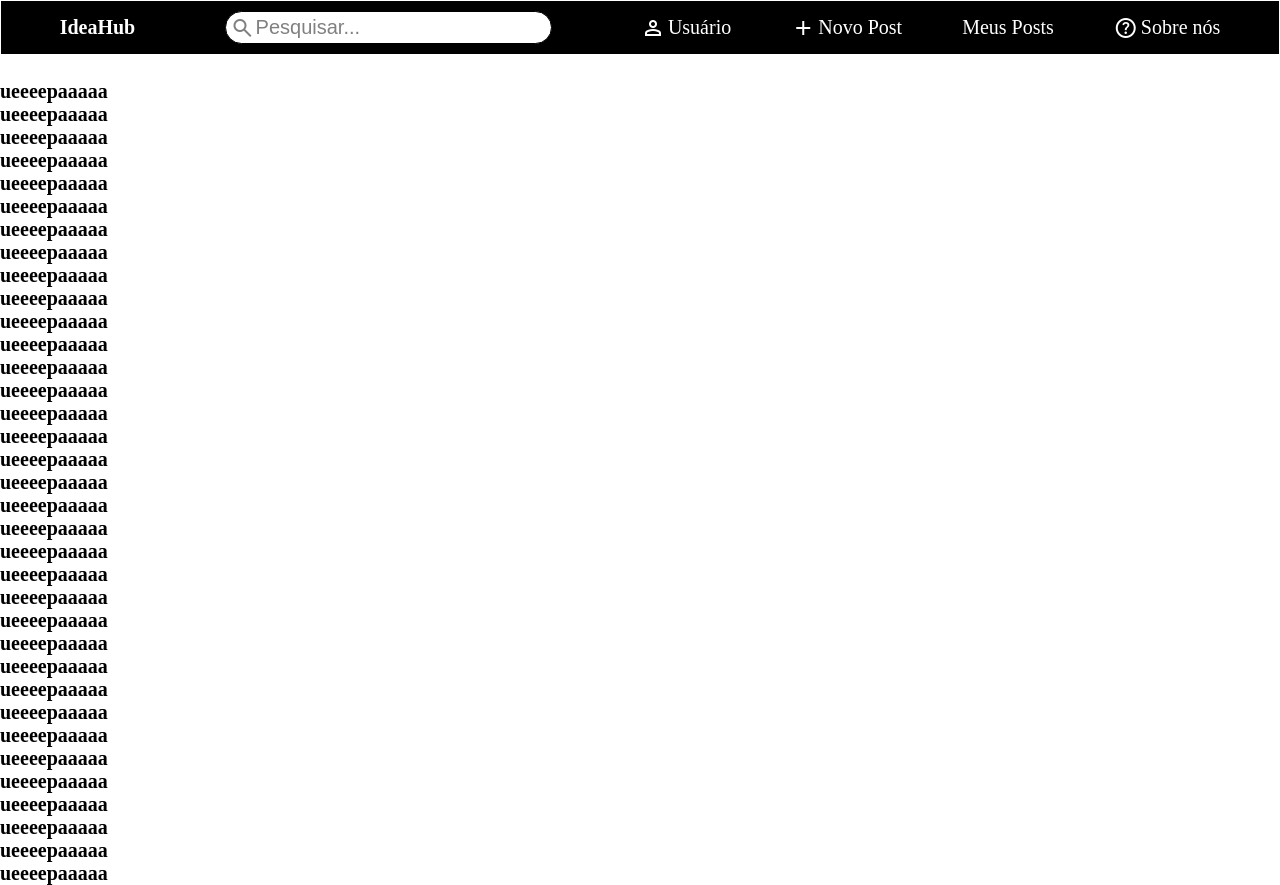
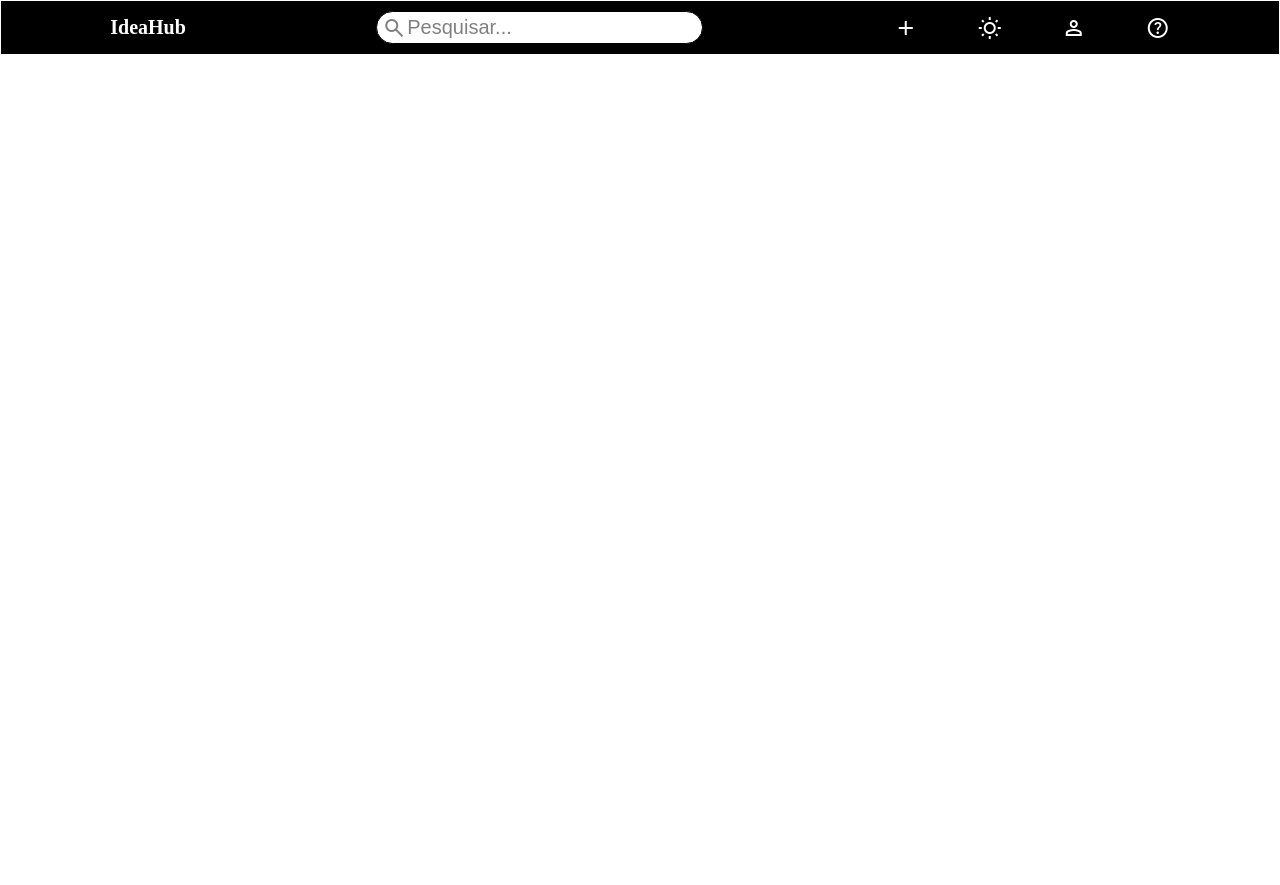
Before and after one commit to dsena205/ideaHub-frontend-templete, a PHP site: page / in a window 1280 px wide. After the commit the page ends 54 px from the top, so only its background shows below. Run offline with PHP 8.4, Linux system fonts and the light colour scheme.

Commit message:
desing principal

```diff
--- a/index.html
+++ b/index.html
@@ -22,23 +22,26 @@
             <ul class="nav-menu">
                 <li class="nav-item">
                     <a class="nav-link" href="#">
+                        <span class="material-symbols-outlined">add</span>
+                        <span class="descricao d-1">novo post</span>
+                    </a>
+                </li>
+                <li class="nav-item">
+                    <button class="mudar-tema nav-link">
+                        <span class="material-symbols-outlined">wb_sunny</span>
+                        <span class="descricao d-1">mudar tema</span>
+                    </button>
+                </li>
+                <li class="nav-item">
+                    <a class="nav-link usuario" href="#">
                         <span class="material-symbols-outlined">person</span>
-                        Usuário
+                        <span class="descricao d-1">Perfil</span>
                     </a>
                 </li>
                 <li class="nav-item">
                     <a class="nav-link" href="#">
-                        <span class="material-symbols-outlined">add</span>
-                        Novo Post
-                    </a>
-                </li>
-                <li class="nav-item">
-                    <a class="nav-link" href="#">Meus Posts</a>
-                </li>
-                <li class="nav-item">
-                    <a class="nav-link" href="#">
                         <span class="material-symbols-outlined">help</span>
-                        Sobre nós
+                        <span class="descricao">Sobre nós</span>
                     </a>
                 </li>
             </ul>
@@ -67,42 +70,6 @@
     </header>
 
     <main>
-        <h1>ueeeepaaaaa</h1>
-        <h1>ueeeepaaaaa</h1>
-        <h1>ueeeepaaaaa</h1>
-        <h1>ueeeepaaaaa</h1>
-        <h1>ueeeepaaaaa</h1>
-        <h1>ueeeepaaaaa</h1>
-        <h1>ueeeepaaaaa</h1>
-        <h1>ueeeepaaaaa</h1>
-        <h1>ueeeepaaaaa</h1>
-        <h1>ueeeepaaaaa</h1>
-        <h1>ueeeepaaaaa</h1>
-        <h1>ueeeepaaaaa</h1>
-        <h1>ueeeepaaaaa</h1>
-        <h1>ueeeepaaaaa</h1>
-        <h1>ueeeepaaaaa</h1>
-        <h1>ueeeepaaaaa</h1>
-        <h1>ueeeepaaaaa</h1>
-        <h1>ueeeepaaaaa</h1>
-        <h1>ueeeepaaaaa</h1>
-        <h1>ueeeepaaaaa</h1>
-        <h1>ueeeepaaaaa</h1>
-        <h1>ueeeepaaaaa</h1>
-        <h1>ueeeepaaaaa</h1>
-        <h1>ueeeepaaaaa</h1>
-        <h1>ueeeepaaaaa</h1>
-        <h1>ueeeepaaaaa</h1>
-        <h1>ueeeepaaaaa</h1>
-        <h1>ueeeepaaaaa</h1>
-        <h1>ueeeepaaaaa</h1>
-        <h1>ueeeepaaaaa</h1>
-        <h1>ueeeepaaaaa</h1>
-        <h1>ueeeepaaaaa</h1>
-        <h1>ueeeepaaaaa</h1>
-        <h1>ueeeepaaaaa</h1>
-        <h1>ueeeepaaaaa</h1>
-
     </main>
 
 
--- a/public/css/global.css
+++ b/public/css/global.css
@@ -137,6 +137,13 @@ body {
     color: gray;
 }
 
+.mudar-tema {
+    background: none;
+    border: none;
+    color: var(--texto-header);
+    cursor: pointer;
+}
+
 .hamburguer {
     display: none;
     cursor: pointer;
@@ -267,6 +274,10 @@ main {
     * {
         font-size: 20px;
     }
+
+    .descricao {
+        display: none;
+    }
 }
 
 @media screen and (min-width: 1440px) {
```
